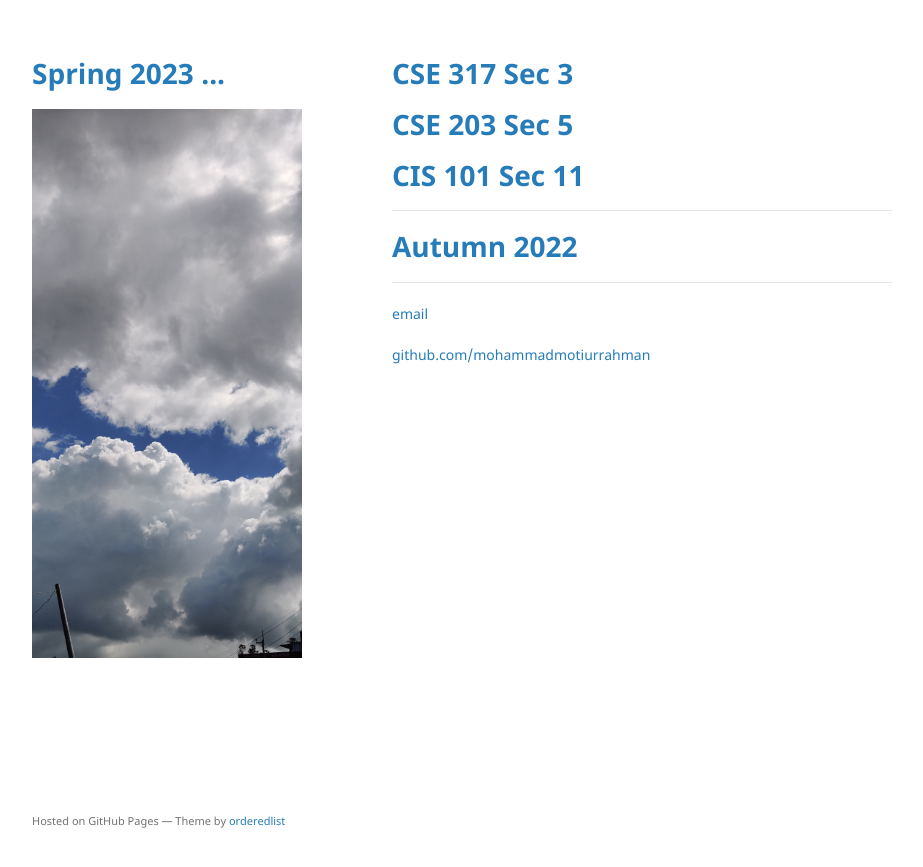
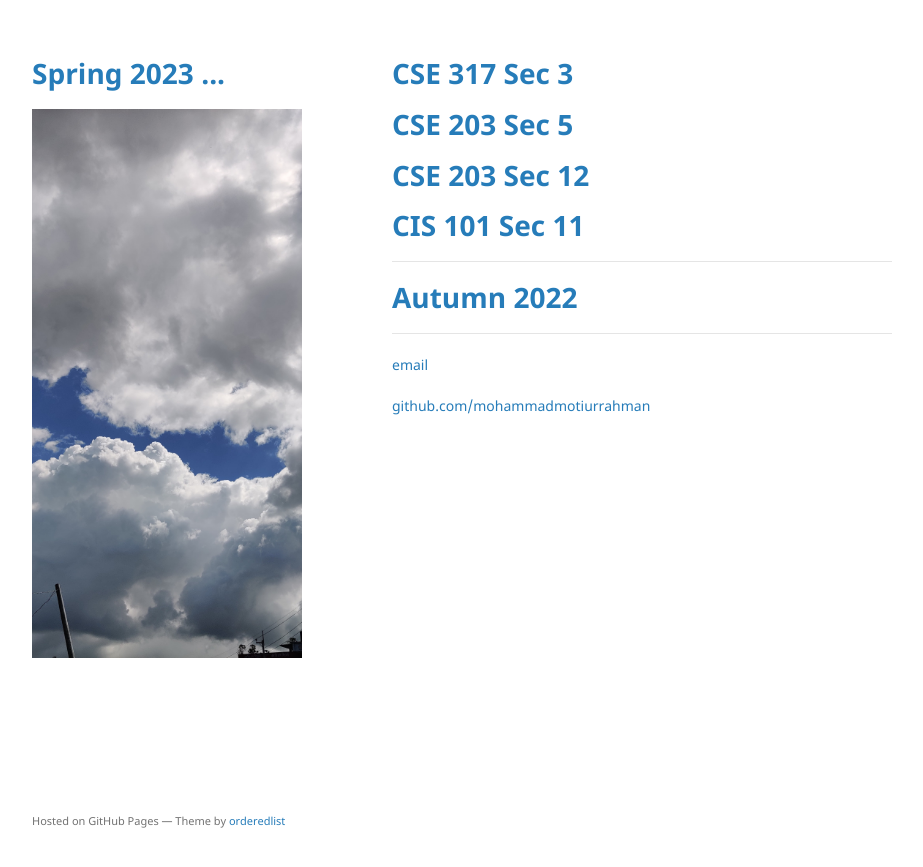
Before and after one commit to mohammadmotiurrahman/mohammadmotiurrahman.github.io, a Jekyll site: the page built from index.md, in a window 1280 px wide. Shown: the top 867 px of the page, without its empty margins (178-1101 px from the left). Built offline with Jekyll 4.4.1, drawn with Linux system fonts in a browser that asks for light colours; our own code applies the rules of GitHub Pages for plain Markdown files.

Commit message:
Update index.md

```diff
--- a/index.md
+++ b/index.md
@@ -1,5 +1,6 @@
 # [CSE 317 Sec 3](https://mohammadmotiurrahman.github.io/cse317_3)
 # [CSE 203 Sec 5](https://mohammadmotiurrahman.github.io/cse203_5)
+# [CSE 203 Sec 12](https://mohammadmotiurrahman.github.io/cse203_12)
 # [CIS 101 Sec 11](https://mohammadmotiurrahman.github.io/cis101_11)
 
 
```
